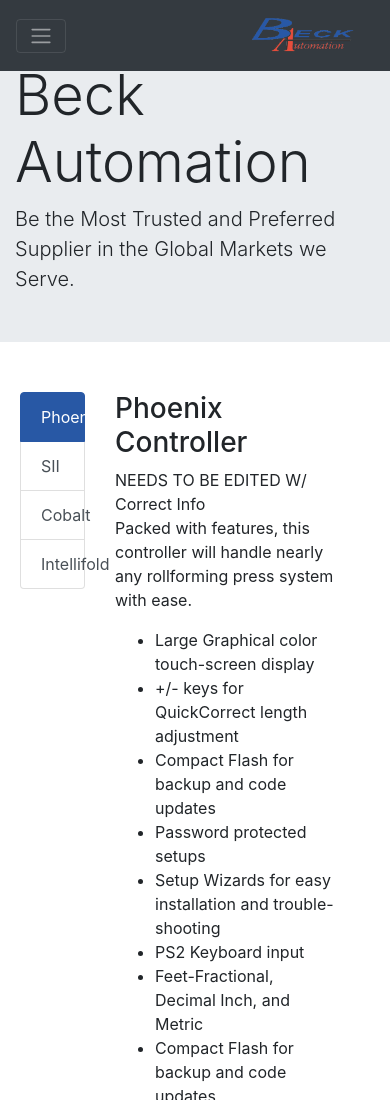
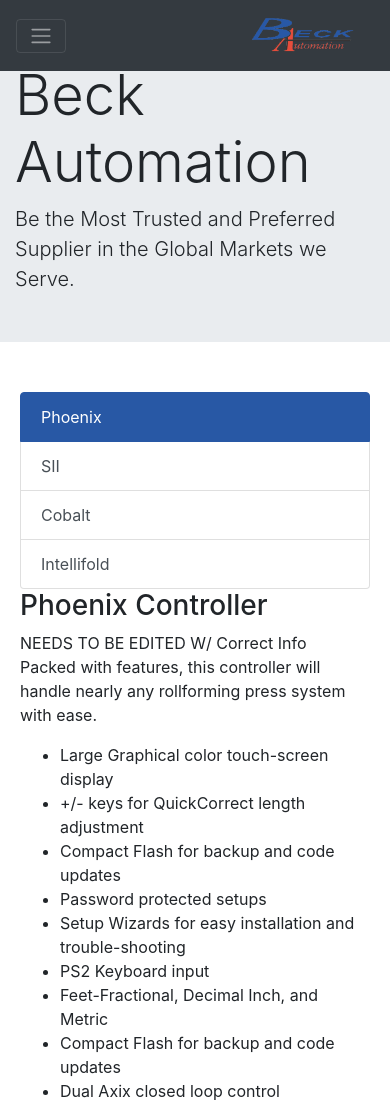
Before and after one commit to niksvy/niksvy.github.io, a plain HTML site: page controllers.html in a window 390 px wide. Shown: the top 1100 px of the page. Drawn offline with nearby package versions, Linux system fonts and the light colour scheme.

Commit message:
Made turnkey and controllers pages mobile friendly

```diff
--- a/controllers.html
+++ b/controllers.html
@@ -65,7 +65,7 @@
     <!-- Jumbotron End-->
 <div id="Controllers" class="">
   <div class="row">
-    <div class="col-3">
+    <div class="col-12 col-sm-12 col-md-3">
       <div class="list-group" id="list-tab" role="tablist">
         <a class="list-group-item list-group-item-action" id="list-phoenix-list" data-toggle="list" href="#list-phoenix" role="tab" aria-controls="home">Phoenix</a>
         <a class="list-group-item list-group-item-action" id="list-sii-list" data-toggle="list" href="#list-sii" role="tab" aria-controls="profile">SII</a>
@@ -73,7 +73,7 @@
         <a class="list-group-item list-group-item-action" id="list-intellifold-list" data-toggle="list" href="#list-intellifold" role="tab" aria-controls="settings">Intellifold</a>
       </div>
     </div>
-    <div class="col-8">
+    <div class="col-12 col-sm-12 col-md-9">
       <div class="tab-content" id="nav-tabContent">
         <div class="tab-pane fade show active" id="list-phoenix" role="tabpanel" aria-labelledby="list-phoenix-list">
                     <div class="item">
```
Also changed, not shown: index.html (+1 -1 lines), turnkey.html (+2 -2 lines).
